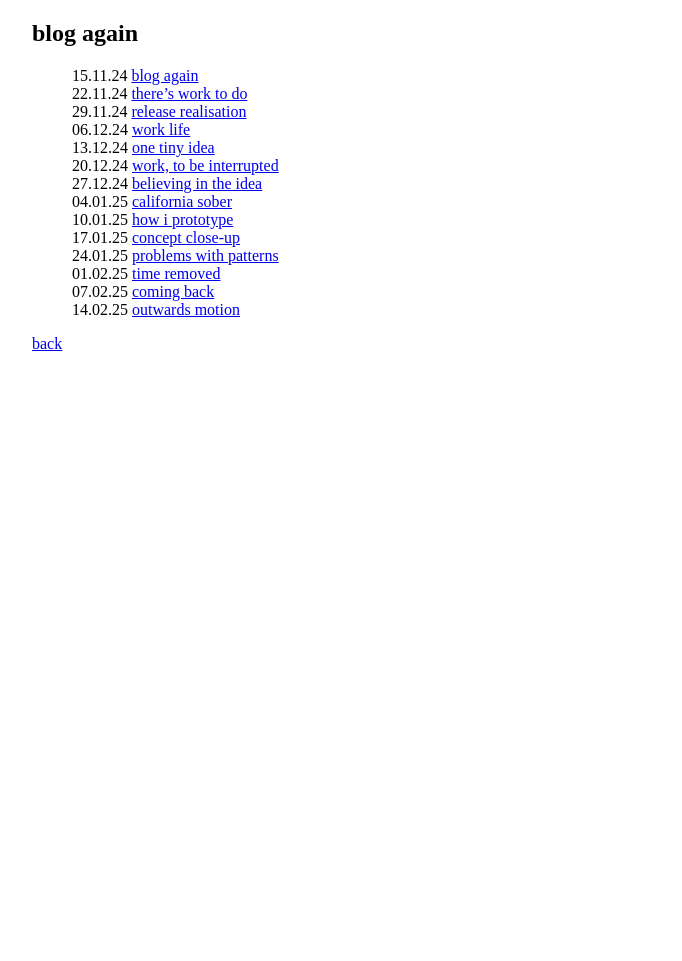
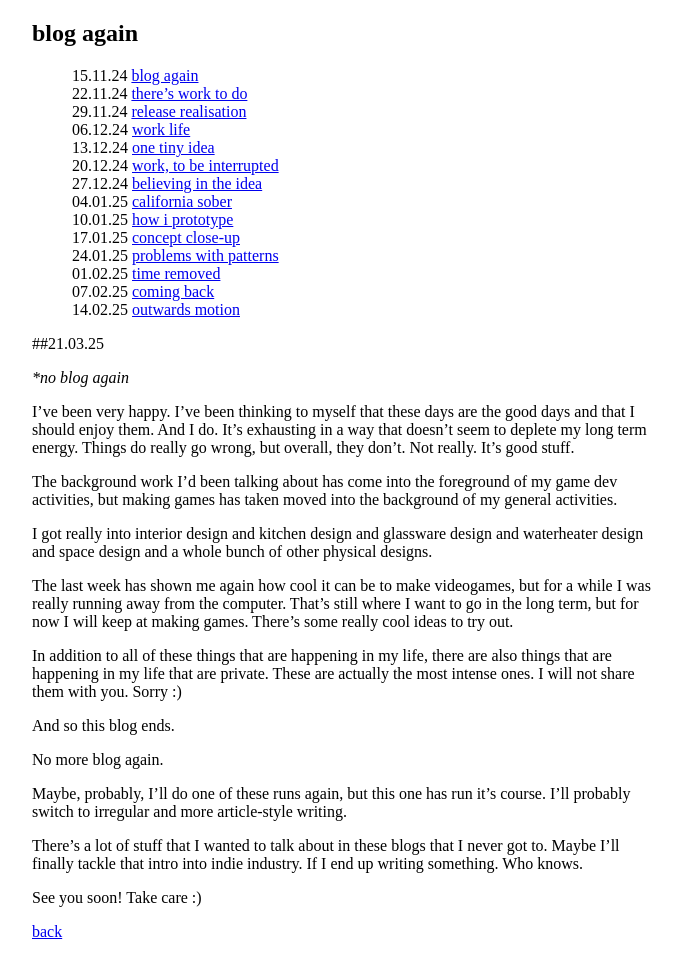
Before and after one commit to stuffedwombat/stuffedwombat.github.io, a Jekyll site: the page built from blogagain.md, in a window 1280 px wide. Shown: the whole page, without its empty margins (292-974 px from the left). Built offline with Jekyll 4.4.1, drawn with Linux system fonts in a browser that asks for light colours; our own code applies the rules of GitHub Pages for plain Markdown files; comment, search, counter and statistics services are not loaded; before the commit the page ends 900 px from its top, so only the background shows below that.

Commit message:
Update blogagain.md

```diff
--- a/blogagain.md
+++ b/blogagain.md
@@ -15,4 +15,29 @@
 - 07.02.25 [coming back](25_02_07_coming_back)
 - 14.02.25 [outwards motion](25_02_14_outwards_motion)
 
+##21.03.25
+
+**no blog again*
+
+I've been very happy. I've been thinking to myself that these days are the good days and that I should enjoy them. And I do. It's exhausting in a way that doesn't seem to deplete my long term energy. Things do really go wrong, but overall, they don't. Not really. It's good stuff.
+
+The background work I'd been talking about has come into the foreground of my game dev activities, but making games has taken moved into the background of my general activities.
+
+I got really into interior design and kitchen design and glassware design and waterheater design and space design and a whole bunch of other physical designs.
+
+The last week has shown me again how cool it can be to make videogames, but for a while I was really running away from the computer. That's still where I want to go in the long term, but for now I will keep at making games. There's some really cool ideas to try out.
+
+In addition to all of these things that are happening in my life, there are also things that are happening in my life that are private. These are actually the most intense ones. I will not share them with you. Sorry :)
+
+And so this blog ends.
+
+No more blog again.
+
+Maybe, probably, I'll do one of these runs again, but this one has run it's course. I'll probably switch to irregular and more article-style writing.
+
+There's a lot of stuff that I wanted to talk about in these blogs that I never got to. Maybe I'll finally tackle that intro into indie industry. If I end up writing something. Who knows.
+
+See you soon!
+Take care :)
+
 [back](thinking)
```
